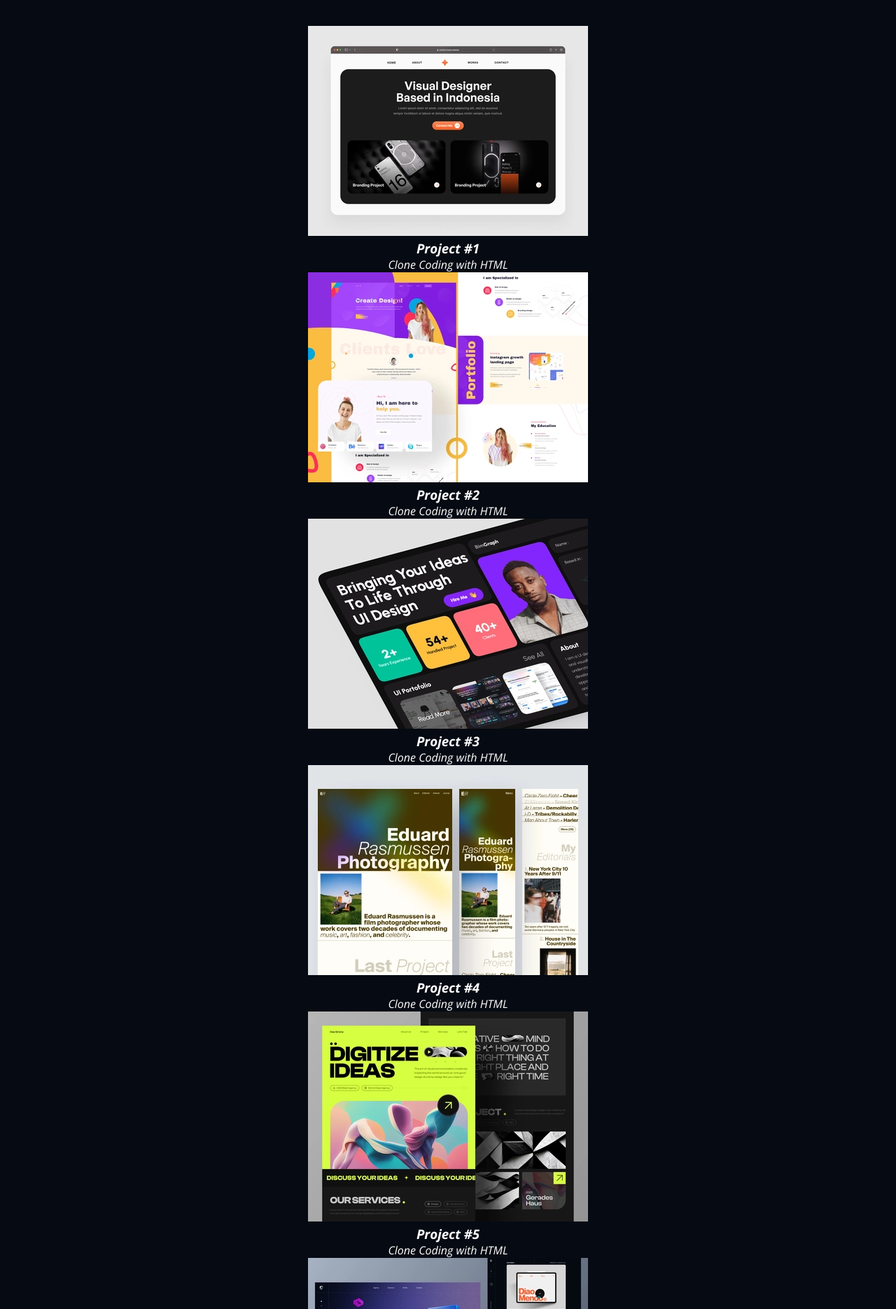
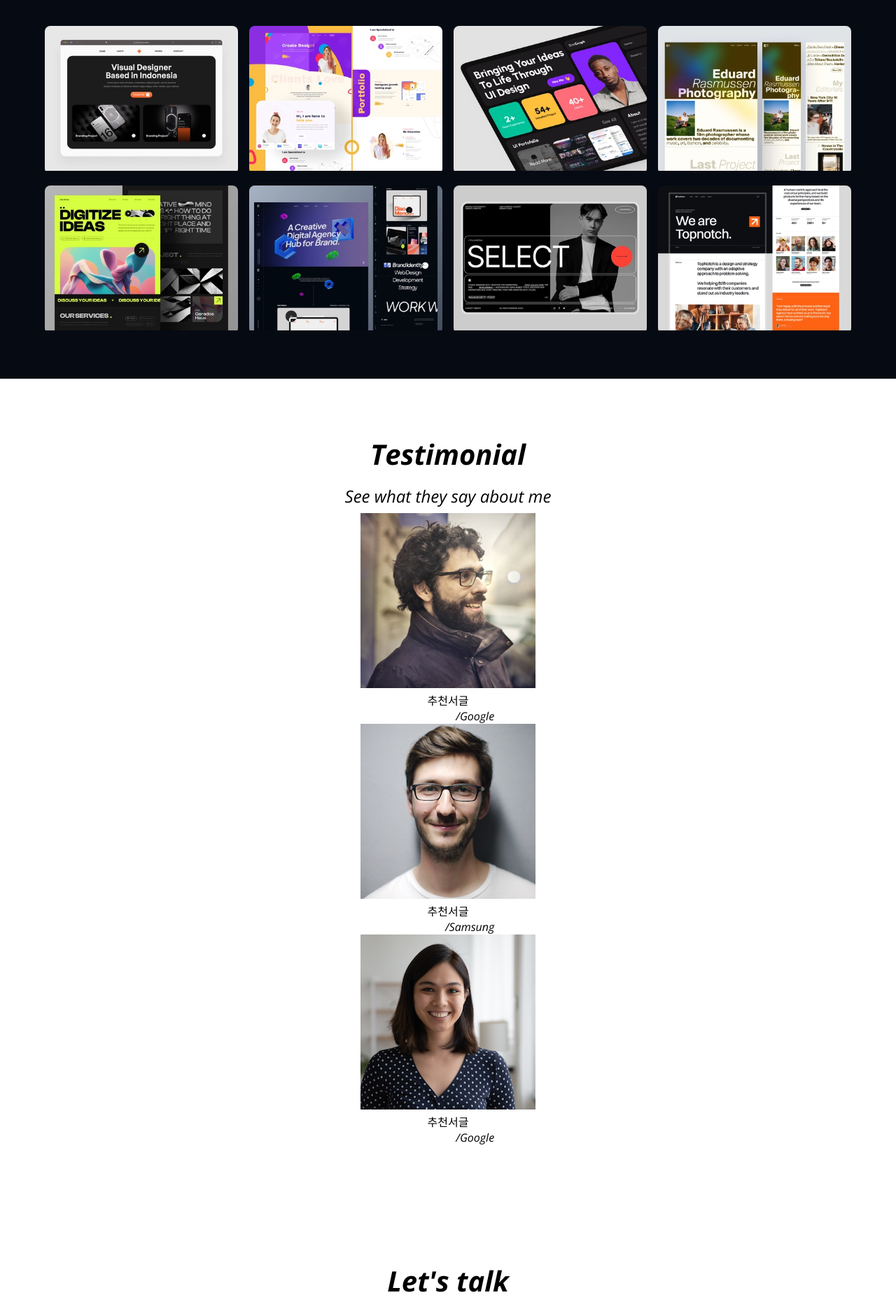
Before and after one commit to jeina93/jeina93.github.io, a plain HTML site: page index.html in a window 1280 px wide. Shown: the part 2329-4199 px from the top of the page at 70% size. Drawn offline with nearby package versions, Linux system fonts and the light colour scheme.

Commit message:
CSS-Work-Projects

```diff
--- a/css/style.css
+++ b/css/style.css
@@ -335,3 +335,54 @@ button:focus {
     opacity: 1;
     top: 0;
 }
+
+.projects {
+    display: grid;
+    grid-template-columns: repeat(4, 1fr);
+    grid-template-rows: repeat(2, 1fr);
+    gap: 1rem;
+}
+
+.project {
+    position: relative;
+    border-radius: 8px;
+    overflow: hidden;
+}
+
+.project__img {
+    width: 100%;
+}
+
+.project__metadata {
+    position: absolute;
+    top: 0;
+    left: 0;
+    width: 100%;
+    height: 100%;
+    background-color: var(--color-black);
+    opacity: 0;
+    display: flex;
+    flex-direction: column;
+    justify-content: center;
+    align-items: center;
+    transition: all 250ms ease-in;
+    transform: translateY(-10px);
+}
+
+.project__metadata:hover {
+    opacity: 0.8;
+    transform: translateY(0px);
+}
+
+.project__title:after {
+    content: '';
+    display: block;
+    position: relative;
+    left: 50%;
+    transform: translateX(-50%);
+    margin: 0.5rem 0;
+    width: 50px;
+    height: 2px;
+    background-color: var(--color-accent);
+
+}
--- a/index.html
+++ b/index.html
@@ -149,62 +149,62 @@
                     <li><button class="category">Front-end <span class="category__count">4</span></button></li>
                     <li><button class="category">Back-end <span class="category__count">4</span></button></li>
                 </ul>
-                <ul>
-                    <li>
+                <ul class="projects">
+                    <li class="project">
                         <a href="#" target="_blank">
-                            <img src="images/projects/project1.webp" alt="project1">
-                            <div>
-                                <h3>Project #1</h3>
+                            <img src="images/projects/project1.webp" alt="project1" class="project__img">
+                            <div class="project__metadata">
+                                <h3 class="project__title">Project #1</h3>
                                 <p>Clone Coding with HTML</p>
                             </div>
                         </a>
                     </li>
-                    <li><a href="#" target="_blank">
-                        <img src="images/projects/project2.webp" alt="project2">
-                        <div>
-                            <h3>Project #2</h3>
+                    <li class="project"><a href="#" target="_blank">
+                        <img src="images/projects/project2.webp" alt="project2" class="project__img">
+                        <div class="project__metadata">
+                            <h3 class="project__title">Project #2</h3>
                             <p>Clone Coding with HTML</p>
                         </div>
                     </a></li>
-                    <li><a href="#" target="_blank">
-                        <img src="images/projects/project3.webp" alt="project3">
-                        <div>
-                            <h3>Project #3</h3>
+                    <li class="project"><a href="#" target="_blank">
+                        <img src="images/projects/project3.webp" alt="project3" class="project__img">
+                        <div class="project__metadata">
+                            <h3 class="project__title">Project #3</h3>
                             <p>Clone Coding with HTML</p>
                         </div>
                     </a></li>
-                    <li><a href="#" target="_blank">
-                        <img src="images/projects/project4.webp" alt="project4">
-                        <div>
-                            <h3>Project #4</h3>
+                    <li class="project"><a href="#" target="_blank">
+                        <img src="images/projects/project4.webp" alt="project4" class="project__img">
+                        <div class="project__metadata">
+                            <h3 class="project__title">Project #4</h3>
                             <p>Clone Coding with HTML</p>
                         </div>
                     </a></li>
-                    <li><a href="#" target="_blank">
-                        <img src="images/projects/project5.webp" alt="project5">
-                        <div>
-                            <h3>Project #5</h3>
+                    <li class="project"><a href="#" target="_blank">
+                        <img src="images/projects/project5.webp" alt="project5" class="project__img">
+                        <div class="project__metadata">
+                            <h3 class="project__title">Project #5</h3>
                             <p>Clone Coding with HTML</p>
                         </div>
                     </a></li>
-                    <li><a href="#" target="_blank">
-                        <img src="images/projects/project6.webp" alt="project6">
-                        <div>
-                            <h3>Project #6</h3>
+                    <li class="project"><a href="#" target="_blank">
+                        <img src="images/projects/project6.webp" alt="project6" class="project__img">
+                        <div class="project__metadata">
+                            <h3 class="project__title">Project #6</h3>
                             <p>Clone Coding with HTML</p>
                         </div>
                     </a></li>
-                    <li><a href="#" target="_blank">
-                        <img src="images/projects/project7.webp" alt="project7">
-                        <div>
-                            <h3>Project #7</h3>
+                    <li class="project"><a href="#" target="_blank">
+                        <img src="images/projects/project7.webp" alt="project7" class="project__img">
+                        <div class="project__metadata">
+                            <h3 class="project__title">Project #7</h3>
                             <p>Clone Coding with HTML</p>
                         </div>
                     </a></li>
-                    <li><a href="#" target="_blank">
-                        <img src="images/projects/project8.webp" alt="project8">
-                        <div>
-                            <h3>Project #8</h3>
+                    <li class="project"><a href="#" target="_blank">
+                        <img src="images/projects/project8.webp" alt="project8" class="project__img">
+                        <div class="project__metadata">
+                            <h3 class="project__title">Project #8</h3>
                             <p>Clone Coding with HTML</p>
                         </div>
                     </a></li>
```
